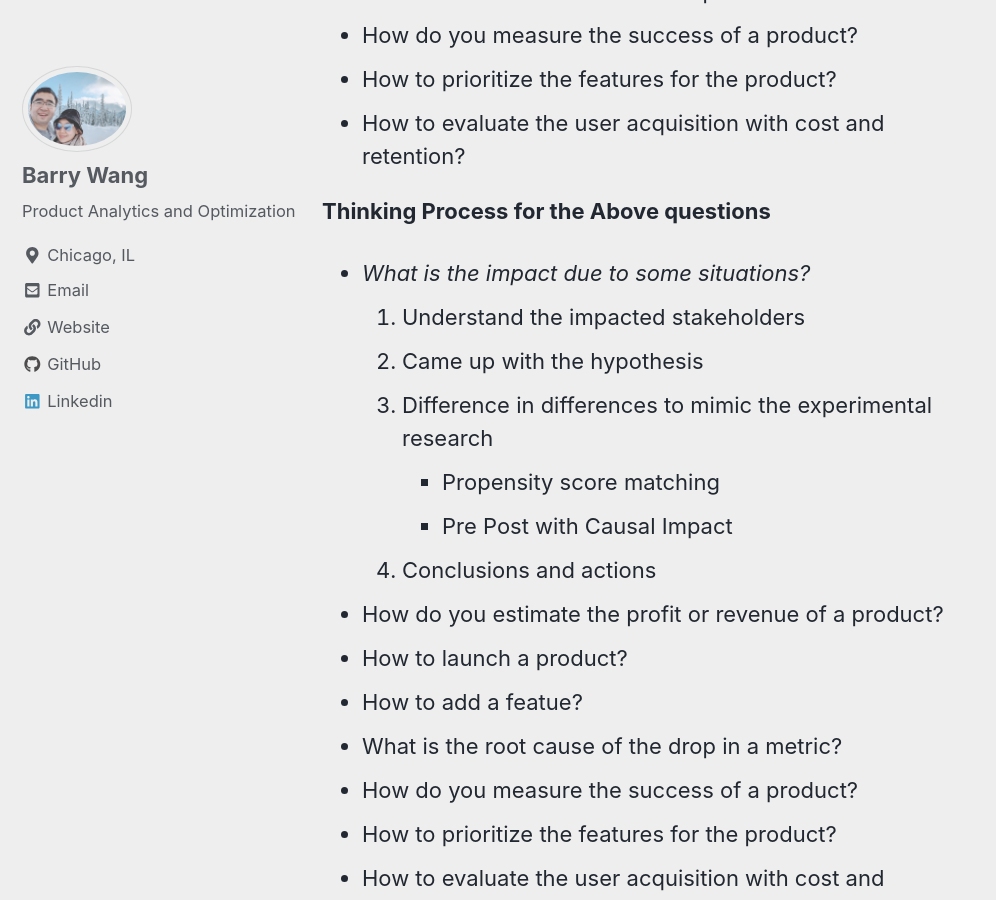
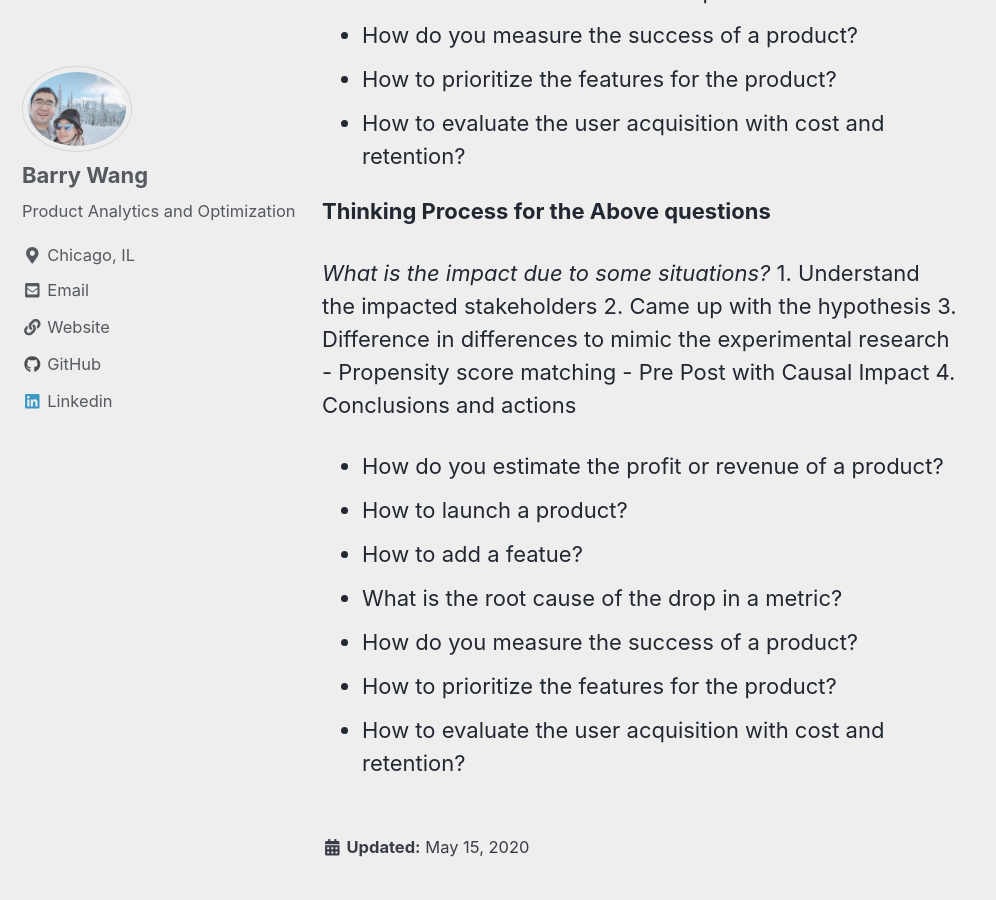
Before and after one commit to mw4ccBarry/mw4ccBarry.github.io, a Jekyll site: the page built from _posts/2020-05-15-Product-Analytics-Related.md, in a window 1280 px wide and 900 px high, scrolled down 496 px. Shown: the whole window, without its empty margins (0-996 px from the left). Built offline with Jekyll 4.4.1, drawn with Linux system fonts in a browser that asks for light colours; cached includes are drawn as plain includes; nearby versions of some CDN libraries; a file with an impossible date is left out.

```diff
--- a/_posts/2020-05-15-Product-Analytics-Related.md
+++ b/_posts/2020-05-15-Product-Analytics-Related.md
@@ -16,7 +16,7 @@ comments: true
 
 **Thinking Process for the Above questions**
 
-- *What is the impact due to some situations?*
+*What is the impact due to some situations?*
     1. Understand the impacted stakeholders
     2. Came up with the hypothesis
     3. Difference in differences to mimic the experimental research
```
